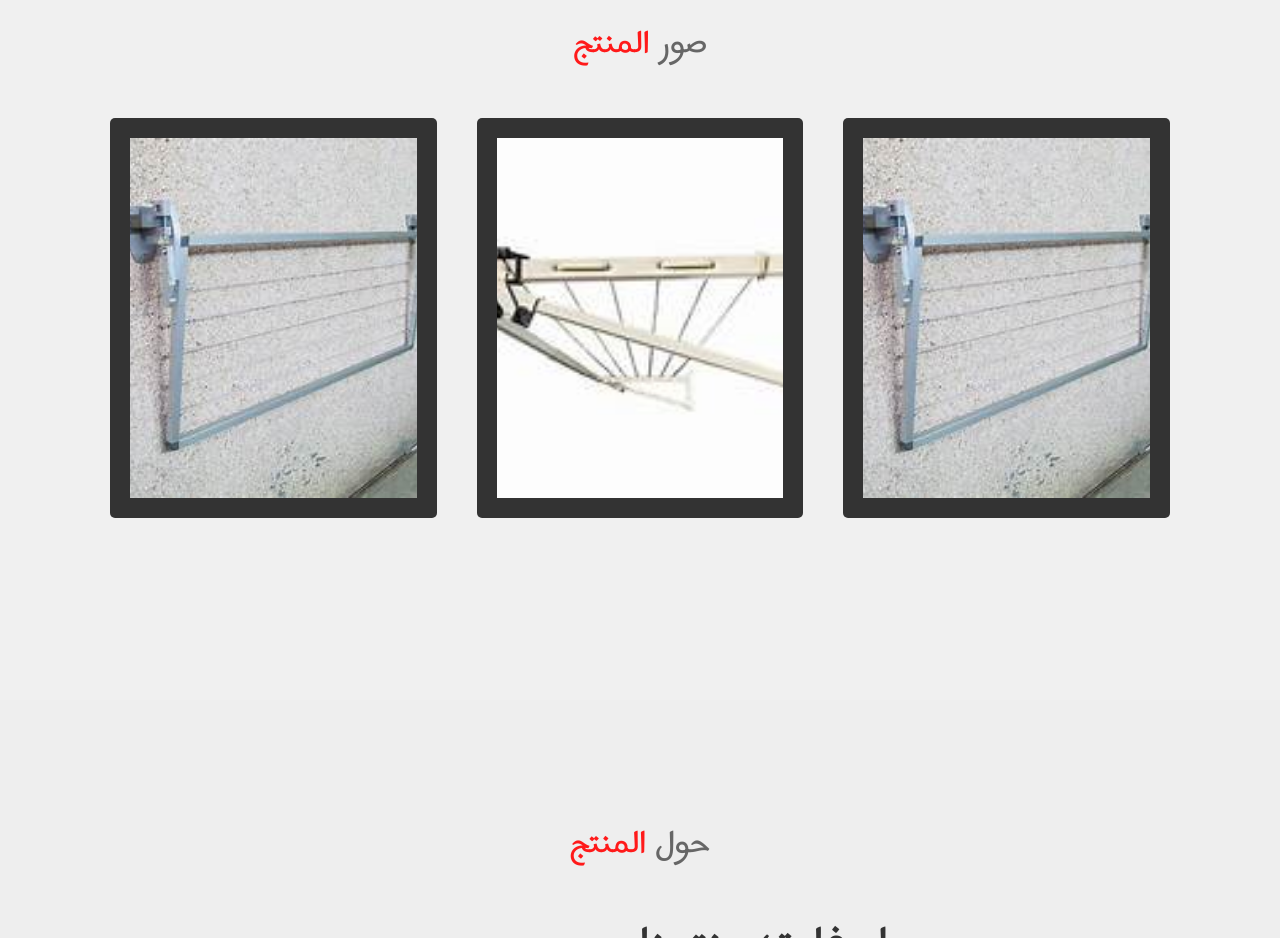
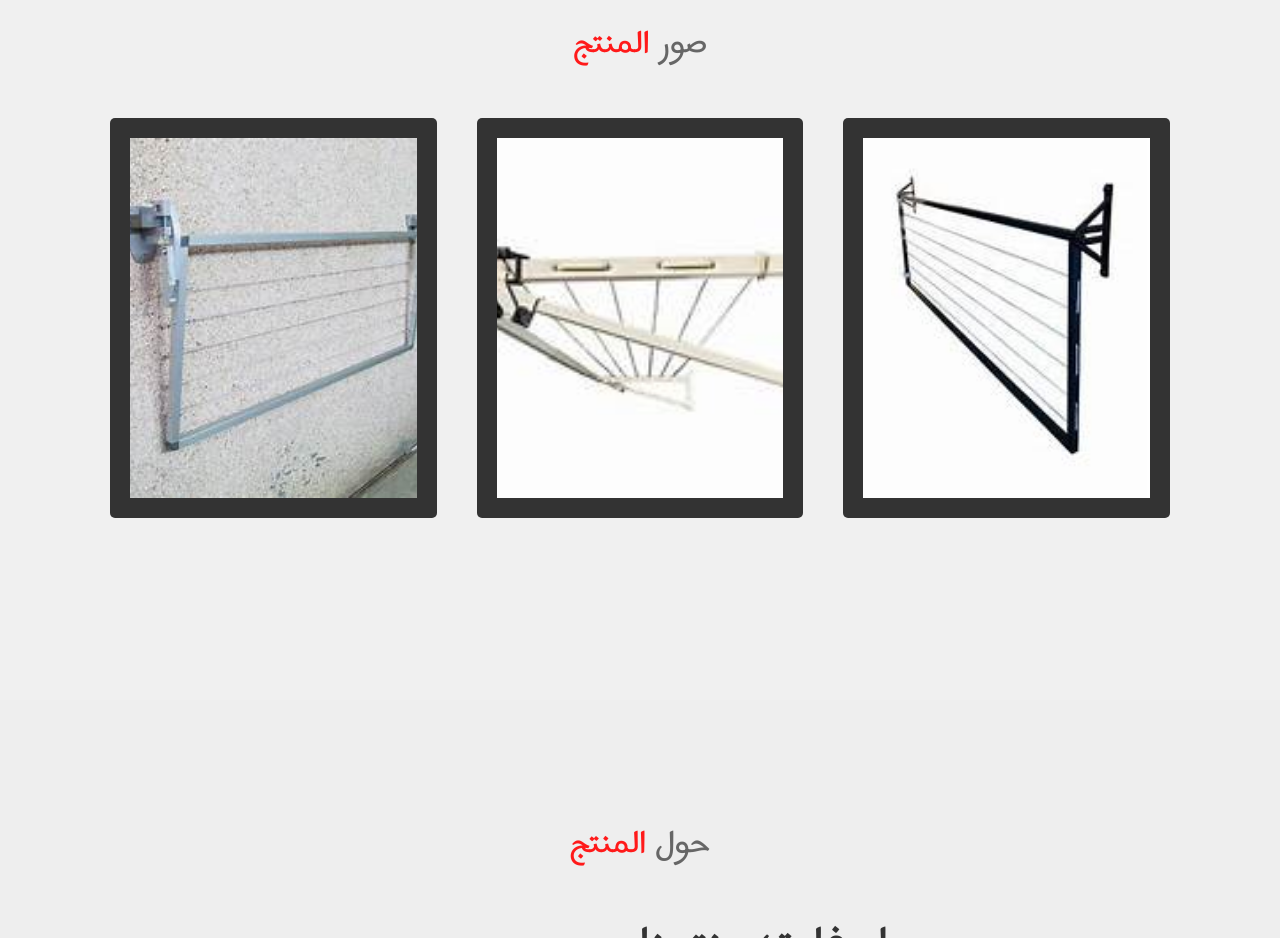
Before and after one commit to abdohadj/BH-market, a plain HTML site: page index.html in a window 1280 px wide. Shown: the part 900-1838 px from the top of the page. Drawn offline with nearby package versions, Linux system fonts and the light colour scheme; files whose address does not match are found by name.

Commit message:
Update index.html

```diff
--- a/index.html
+++ b/index.html
@@ -87,7 +87,7 @@
     </div>
 
     <div class="box">
-        <img src="1.jpg" alt="">
+        <img src="3.jpg" alt="">
 
     </div>
 
```
